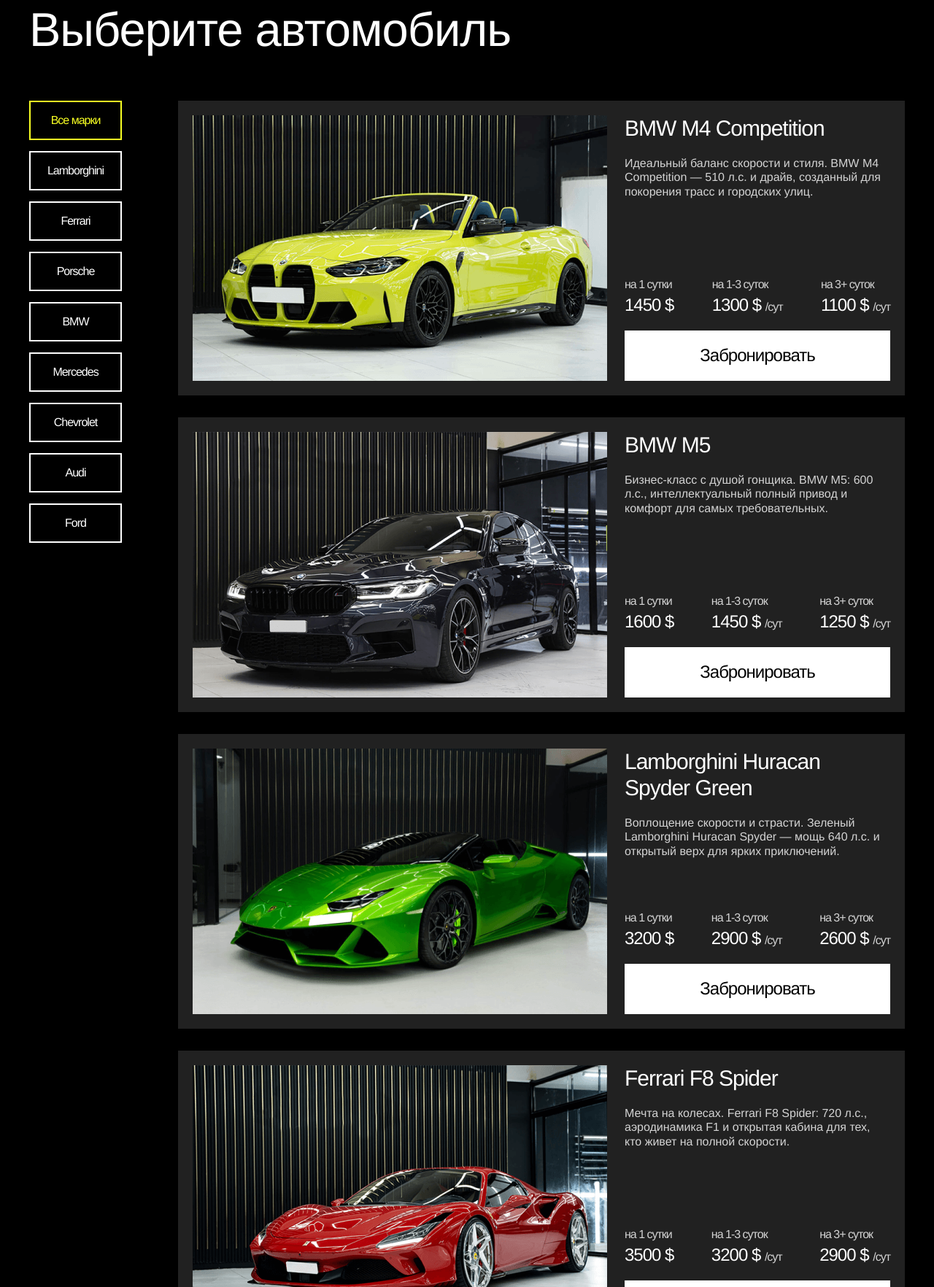
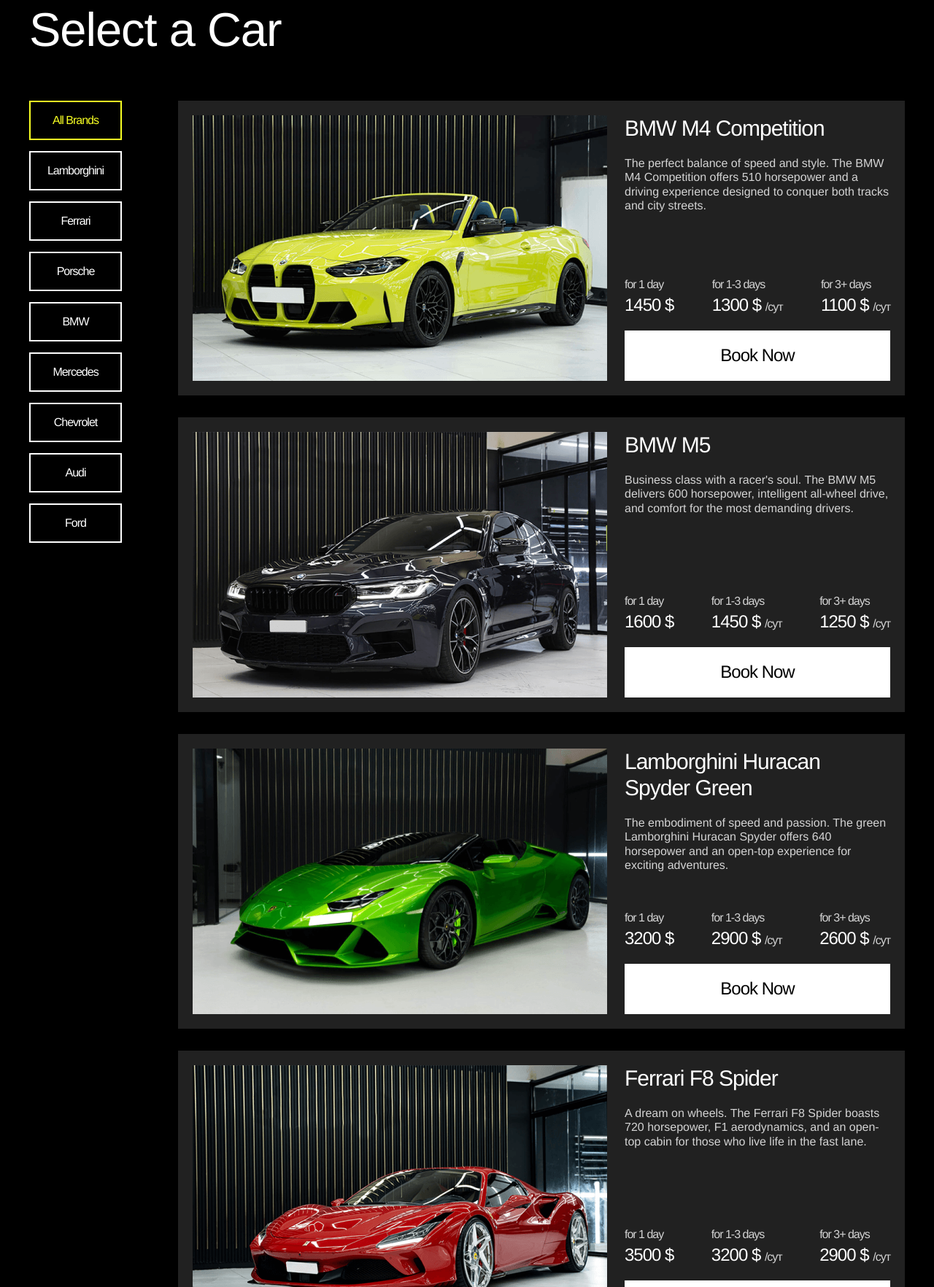
Before and after one commit to parasolya/rent-a-car-js, a website: page index.html in a window 1280 px wide. Shown: the part 1036-2800 px from the top of the page at 73% size. Drawn offline with Linux system fonts and the light colour scheme.

Commit message:
chenged description

```diff
--- a/index.html
+++ b/index.html
@@ -1,7 +1,7 @@
 <!DOCTYPE html>
-<html lang="ru">
+<html lang="en">
   <head>
-    <title>Аренда автомобилей</title>
+    <title>Car Rental</title>
     <meta charset="UTF-8" />
     <meta name="viewport" content="width=device-width" />
 
@@ -17,10 +17,10 @@
           <nav class="menu">
             <ul>
               <li>
-                <a href="#cars" aria-current="page">НАШ автопарк</a>
+                <a href="#cars" aria-current="page">OUR Fleet</a>
               </li>
               <li>
-                <a href="#order" aria-current="page">Забронировать</a>
+                <a href="#order" aria-current="page">Book Now</a>
               </li>
             </ul>
           </nav>
@@ -30,12 +30,13 @@
       <section class="main-content">
         <div class="container">
           <div class="main-info">
-            <h1>Покорите дороги за рулём легендарных автомобилей!</h1>
+            <h1>Conquer the roads behind the wheel of legendary cars!</h1>
             <p>
-              От эксклюзивных спорткаров до гоночных шедевров — выбирайте мечту,
-              садитесь за руль и ощутите мощь премиального авто на полную!
+              From exclusive sports cars to racing masterpieces — choose your
+              dream, get behind the wheel, and feel the full power of a premium
+              car!
             </p>
-            <a href="#cars" class="button">Посмотреть автомобили</a>
+            <a href="#cars" class="button">View Cars</a>
           </div>
           <img src="images/main-car.png" alt="Main car" class="main-image" />
         </div>
@@ -44,11 +45,11 @@
     </main>
     <section class="cars" id="cars">
       <div class="container">
-        <h4>Выберите автомобиль</h4>
+        <h4>Select a Car</h4>
         <div class="cars-content" id="cars-content">
           <aside class="cars-filter">
             <ul>
-              <li class="active">Все марки</li>
+              <li class="active">All Brands</li>
               <li>Lamborghini</li>
               <li>Ferrari</li>
               <li>Porsche</li>
@@ -61,32 +62,31 @@
           </aside>
           <div class="cars-items">
             <article class="car">
-              <img
-                src="images/cars-images/1.png"
-                alt="BMW M4 Competition"
-              />
+              <img src="images/cars-images/1.png" alt="BMW M4 Competition" />
               <div class="car-details">
                 <h4>BMW M4 Competition</h4>
                 <p>
-                  Идеальный баланс скорости и стиля. BMW M4 Competition — 510
-                  л.с. и драйв, созданный для покорения трасс и городских улиц.
+                  The perfect balance of speed and style. The BMW M4 Competition
+                  offers 510 horsepower and a driving experience designed to
+                  conquer both tracks and city streets.
                 </p>
+
                 <div class="car-action">
                   <ul>
                     <li>
-                      <div class="car-period">на 1 сутки</div>
+                      <div class="car-period">for 1 day</div>
                       <div class="car-price">1450 $</div>
                     </li>
                     <li>
-                      <div class="car-period">на 1-3 суток</div>
+                      <div class="car-period">for 1-3 days</div>
                       <div class="car-price">1300 $ <span>/сут</span></div>
                     </li>
                     <li>
-                      <div class="car-period">на 3+ суток</div>
+                      <div class="car-period">for 3+ days</div>
                       <div class="car-price">1100 $ <span>/сут</span></div>
                     </li>
                   </ul>
-                  <a href="#order" class="button white-button">Забронировать</a>
+                  <a href="#order" class="button white-button">Book Now</a>
                 </div>
               </div>
             </article>
@@ -95,26 +95,26 @@
               <div class="car-details">
                 <h4>BMW M5</h4>
                 <p>
-                  Бизнес-класс с душой гонщика. BMW M5: 600 л.с.,
-                  интеллектуальный полный привод и комфорт для самых
-                  требовательных.
+                  Business class with a racer's soul. The BMW M5 delivers 600
+                  horsepower, intelligent all-wheel drive, and comfort for the
+                  most demanding drivers.
                 </p>
                 <div class="car-action">
                   <ul>
                     <li>
-                      <div class="car-period">на 1 сутки</div>
+                      <div class="car-period">for 1 day</div>
                       <div class="car-price">1600 $</div>
                     </li>
                     <li>
-                      <div class="car-period">на 1-3 суток</div>
+                      <div class="car-period">for 1-3 days</div>
                       <div class="car-price">1450 $ <span>/сут</span></div>
                     </li>
                     <li>
-                      <div class="car-period">на 3+ суток</div>
+                      <div class="car-period">for 3+ days</div>
                       <div class="car-price">1250 $ <span>/сут</span></div>
                     </li>
                   </ul>
-                  <a href="#order" class="button white-button">Забронировать</a>
+                  <a href="#order" class="button white-button">Book Now</a>
                 </div>
               </div>
             </article>
@@ -127,55 +127,54 @@
               <div class="car-details">
                 <h4>Lamborghini Huracan Spyder Green</h4>
                 <p>
-                  Воплощение скорости и страсти. Зеленый Lamborghini Huracan
-                  Spyder — мощь 640 л.с. и открытый верх для ярких приключений.
+                  The embodiment of speed and passion. The green Lamborghini
+                  Huracan Spyder offers 640 horsepower and an open-top
+                  experience for exciting adventures.
                 </p>
                 <div class="car-action">
                   <ul>
                     <li>
-                      <div class="car-period">на 1 сутки</div>
+                      <div class="car-period">for 1 day</div>
                       <div class="car-price">3200 $</div>
                     </li>
                     <li>
-                      <div class="car-period">на 1-3 суток</div>
+                      <div class="car-period">for 1-3 days</div>
                       <div class="car-price">2900 $ <span>/сут</span></div>
                     </li>
                     <li>
-                      <div class="car-period">на 3+ суток</div>
+                      <div class="car-period">for 3+ days</div>
                       <div class="car-price">2600 $ <span>/сут</span></div>
                     </li>
                   </ul>
-                  <a href="#order" class="button white-button">Забронировать</a>
+                  <a href="#order" class="button white-button">Book Now</a>
                 </div>
               </div>
             </article>
             <article class="car">
-              <img
-                src="images/cars-images/4.png"
-                alt="Ferrari F8 Spider"
-              />
+              <img src="images/cars-images/4.png" alt="Ferrari F8 Spider" />
               <div class="car-details">
                 <h4>Ferrari F8 Spider</h4>
                 <p>
-                  Мечта на колесах. Ferrari F8 Spider: 720 л.с., аэродинамика F1
-                  и открытая кабина для тех, кто живет на полной скорости.
+                  A dream on wheels. The Ferrari F8 Spider boasts 720
+                  horsepower, F1 aerodynamics, and an open-top cabin for those
+                  who live life in the fast lane.
                 </p>
                 <div class="car-action">
                   <ul>
                     <li>
-                      <div class="car-period">на 1 сутки</div>
+                      <div class="car-period">for 1 day</div>
                       <div class="car-price">3500 $</div>
                     </li>
                     <li>
-                      <div class="car-period">на 1-3 суток</div>
+                      <div class="car-period">for 1-3 days</div>
                       <div class="car-price">3200 $ <span>/сут</span></div>
                     </li>
                     <li>
-                      <div class="car-period">на 3+ суток</div>
+                      <div class="car-period">for 3+ days</div>
                       <div class="car-price">2900 $ <span>/сут</span></div>
                     </li>
                   </ul>
-                  <a href="#order" class="button white-button">Забронировать</a>
+                  <a href="#order" class="button white-button">Book Now</a>
                 </div>
               </div>
             </article>
@@ -187,55 +186,54 @@
               <div class="car-details">
                 <h4>Porsche 911 Targa 4S Yellow</h4>
                 <p>
-                  Элегантная мощь в ярком цвете. Porsche 911 Targa 4S: полный
-                  привод, 450 л.с. и уникальный стиль Targa.
+                  Elegant power in a bright color. The Porsche 911 Targa 4S
+                  features all-wheel drive, 450 horsepower, and the unique Targa
+                  style.
                 </p>
                 <div class="car-action">
                   <ul>
                     <li>
-                      <div class="car-period">на 1 сутки</div>
+                      <div class="car-period">for 1 day</div>
                       <div class="car-price">1800 $</div>
                     </li>
                     <li>
-                      <div class="car-period">на 1-3 суток</div>
+                      <div class="car-period">for 1-3 days</div>
                       <div class="car-price">1650 $ <span>/сут</span></div>
                     </li>
                     <li>
-                      <div class="car-period">на 3+ суток</div>
+                      <div class="car-period">for 3+ days</div>
                       <div class="car-price">1450 $ <span>/сут</span></div>
                     </li>
                   </ul>
-                  <a href="#order" class="button white-button">Забронировать</a>
+                  <a href="#order" class="button white-button">Book Now</a>
                 </div>
               </div>
             </article>
             <article class="car">
-              <img
-                src="images/cars-images/6.png"
-                alt="Mercedes SL 55 AMG"
-              />
+              <img src="images/cars-images/6.png" alt="Mercedes SL 55 AMG" />
               <div class="car-details">
                 <h4>Mercedes SL 55 AMG</h4>
                 <p>
-                  Классика спортивного шика. Mercedes SL 55 AMG: роскошь,
-                  кабриолет и мощь 469 л.с. для незабываемых поездок.
+                  The classic of sporty chic. The Mercedes SL 55 AMG offers
+                  luxury, a convertible design, and 469 horsepower for
+                  unforgettable rides.
                 </p>
                 <div class="car-action">
                   <ul>
                     <li>
-                      <div class="car-period">на 1 сутки</div>
+                      <div class="car-period">for 1 day</div>
                       <div class="car-price">1700 $</div>
                     </li>
                     <li>
-                      <div class="car-period">на 1-3 суток</div>
+                      <div class="car-period">for 1-3 days</div>
                       <div class="car-price">1550 $ <span>/сут</span></div>
                     </li>
                     <li>
-                      <div class="car-period">на 3+ суток</div>
+                      <div class="car-period">for 3+ days</div>
                       <div class="car-price">1350 $ <span>/сут</span></div>
                     </li>
                   </ul>
-                  <a href="#order" class="button white-button">Забронировать</a>
+                  <a href="#order" class="button white-button">Book Now</a>
                 </div>
               </div>
             </article>
@@ -245,25 +243,25 @@
               <div class="car-details">
                 <h4>BMW Z4</h4>
                 <p>
-                  Компактный кабриолет для стильных путешествий. BMW Z4:
-                  идеальный союз маневренности, мощности и элегантного дизайна.
+                  A compact convertible for stylish travels. The BMW Z4 is the
+                  perfect combination of agility, power, and elegant design.
                 </p>
                 <div class="car-action">
                   <ul>
                     <li>
-                      <div class="car-period">на 1 сутки</div>
+                      <div class="car-period">for 1 day</div>
                       <div class="car-price">1200 $</div>
                     </li>
                     <li>
-                      <div class="car-period">на 1-3 суток</div>
+                      <div class="car-period">for 1-3 days</div>
                       <div class="car-price">1100 $ <span>/сут</span></div>
                     </li>
                     <li>
-                      <div class="car-period">на 3+ суток</div>
+                      <div class="car-period">for 3+ days</div>
                       <div class="car-price">950 $ <span>/сут</span></div>
                     </li>
                   </ul>
-                  <a href="#order" class="button white-button">Забронировать</a>
+                  <a href="#order" class="button white-button">Book Now</a>
                 </div>
               </div>
             </article>
@@ -276,25 +274,26 @@
               <div class="car-details">
                 <h4>Mercedes C180 Convertible</h4>
                 <p>
-                  Идеальный выбор для солнечного дня. Mercedes C180 Convertible:
-                  кабриолет для легкого и комфортного вождения.
+                  The perfect choice for a sunny day. The Mercedes C180
+                  Convertible is a drop-top car designed for easy and
+                  comfortable driving.
                 </p>
                 <div class="car-action">
                   <ul>
                     <li>
-                      <div class="car-period">на 1 сутки</div>
+                      <div class="car-period">for 1 day</div>
                       <div class="car-price">1000 $</div>
                     </li>
                     <li>
-                      <div class="car-period">на 1-3 суток</div>
+                      <div class="car-period">for 1-3 days</div>
                       <div class="car-price">900 $ <span>/сут</span></div>
                     </li>
                     <li>
-                      <div class="car-period">на 3+ суток</div>
+                      <div class="car-period">for 3+ days</div>
                       <div class="car-price">800 $ <span>/сут</span></div>
                     </li>
                   </ul>
-                  <a href="#order" class="button white-button">Забронировать</a>
+                  <a href="#order" class="button white-button">Book Now</a>
                 </div>
               </div>
             </article>
@@ -307,55 +306,53 @@
               <div class="car-details">
                 <h4>Chevrolet Corvette Orange</h4>
                 <p>
-                  Яркий, мощный, незабываемый. Chevrolet Corvette в оранжевом
-                  цвете: 495 л.с. и стиль, который говорит сам за себя.
+                  Bright, powerful, unforgettable. The Chevrolet Corvette in
+                  orange delivers 495 horsepower and a style that speaks for
+                  itself.
                 </p>
                 <div class="car-action">
                   <ul>
                     <li>
-                      <div class="car-period">на 1 сутки</div>
+                      <div class="car-period">for 1 day</div>
                       <div class="car-price">1400 $</div>
                     </li>
                     <li>
-                      <div class="car-period">на 1-3 суток</div>
+                      <div class="car-period">for 1-3 days</div>
                       <div class="car-price">1250 $ <span>/сут</span></div>
                     </li>
                     <li>
-                      <div class="car-period">на 3+ суток</div>
+                      <div class="car-period">for 3+ days</div>
                       <div class="car-price">1100 $ <span>/сут</span></div>
                     </li>
                   </ul>
-                  <a href="#order" class="button white-button">Забронировать</a>
+                  <a href="#order" class="button white-button">Book Now</a>
                 </div>
               </div>
             </article>
             <article class="car">
-              <img
-                src="images/cars-images/10.png"
-                alt="Audi R8 Blue"
-              />
+              <img src="images/cars-images/10.png" alt="Audi R8 Blue" />
               <div class="car-details">
                 <h4>Audi R8 Blue</h4>
                 <p>
-                  Суперкар, созданный для влюбленных в скорость. Audi R8 Blue:
-                  полный привод, 570 л.с. и потрясающий дизайн.
+                  A supercar made for speed enthusiasts. The Audi R8 Blue offers
+                  all-wheel drive, 570 horsepower, and a stunning design.
                 </p>
                 <div class="car-action">
                   <ul>
                     <li>
-                      <div class="car-period">на 1 сутки</div>
+                      <div class="car-period">for 1 day</div>
                       <div class="car-price">2000 $</div>
                     </li>
                     <li>
-                      <div class="car-period">на 1-3 суток</div>
+                      <div class="car-period">for 1-3 days</div>
                       <div class="car-price">1850 $ <span>/сут</span></div>
                     </li>
                     <li>
-                      <div class="car-period">на 3+ суток</div>
+                      <div class="car-period">for 3+ days</div>
                       <div class="car-price">1600 $ <span>/сут</span></div>
                     </li>
                   </ul>
-                  <a href="#order" class="button white-button">Забронировать</a>
+                  <a href="#order" class="button white-button">Book Now</a>
                 </div>
               </div>
             </article>
@@ -368,25 +365,26 @@
               <div class="car-details">
                 <h4>Chevrolet Corvette White</h4>
                 <p>
-                  Классическая мощь в изысканном цвете. Chevrolet Corvette
-                  White: мощность, динамика и стиль для настоящих ценителей.
+                  Classic power in an exquisite color. The Chevrolet Corvette
+                  White delivers power, dynamics, and style for true
+                  connoisseurs.
                 </p>
                 <div class="car-action">
                   <ul>
                     <li>
-                      <div class="car-period">на 1 сутки</div>
+                      <div class="car-period">for 1 day</div>
                       <div class="car-price">1350 $</div>
                     </li>
                     <li>
-                      <div class="car-period">на 1-3 суток</div>
+                      <div class="car-period">for 1-3 days</div>
                       <div class="car-price">1200 $ <span>/сут</span></div>
                     </li>
                     <li>
-                      <div class="car-period">на 3+ суток</div>
+                      <div class="car-period">for 3+ days</div>
                       <div class="car-price">1000 $ <span>/сут</span></div>
                     </li>
                   </ul>
-                  <a href="#order" class="button white-button">Забронировать</a>
+                  <a href="#order" class="button white-button">Book Now</a>
                 </div>
               </div>
             </article>
@@ -399,25 +397,26 @@
               <div class="car-details">
                 <h4>Ford Mustang Convertible Black</h4>
                 <p>
-                  Легенда в открытом формате. Ford Mustang Convertible Black:
-                  450 л.с., культовый стиль и свобода под открытым небом.
+                  A legend in an open-top format. The Ford Mustang Convertible
+                  Black offers 450 horsepower, iconic style, and the freedom of
+                  the open road.
                 </p>
                 <div class="car-action">
                   <ul>
                     <li>
-                      <div class="car-period">на 1 сутки</div>
+                      <div class="car-period">for 1 day</div>
                       <div class="car-price">1250 $</div>
                     </li>
                     <li>
-                      <div class="car-period">на 1-3 суток</div>
+                      <div class="car-period">for 1-3 days</div>
                       <div class="car-price">1150 $ <span>/сут</span></div>
                     </li>
                     <li>
-                      <div class="car-period">на 3+ суток</div>
+                      <div class="car-period">for 3+ days</div>
                       <div class="car-price">1000 $ <span>/сут</span></div>
                     </li>
                   </ul>
-                  <a href="#order" class="button white-button">Забронировать</a>
+                  <a href="#order" class="button white-button">Book Now</a>
                 </div>
               </div>
             </article>
@@ -429,16 +428,16 @@
       <div class="container">
         <img src="images/order-car.png" alt="White car" />
         <form>
-          <h3>Забронируйте автомобиль</h3>
+          <h3>Book a Car</h3>
           <p>
-            Заполните контактные данные, и мы перезвоним вам для обсуждения
-            деталей и подтверждения бронирования
+            Fill in your contact details, and we will call you back to discuss
+            the details and confirm your booking.
           </p>
           <div class="order-form">
-            <input type="text" placeholder="Автомобиль" id="car" />
-            <input type="text" placeholder="Ваше имя" id="name" />
-            <input type="text" placeholder="Ваш телефон" id="phone" />
-            <button type="button" class="button">Забронировать</button>
+            <input type="text" placeholder="Car" id="car" />
+            <input type="text" placeholder="Your Name" id="name" />
+            <input type="text" placeholder="Your Phone" id="phone" />
+            <button type="button" class="button">Book Now</button>
           </div>
         </form>
       </div>
@@ -449,7 +448,7 @@
         <div class="logo">
           <img src="images/logo.png" alt="Logo" />
         </div>
-        <p class="rights">все права защищены</p>
+        <p class="rights">All rights reserved.</p>
       </div>
     </footer>
 
```
Also changed, not shown: scripts/script.js (+19 -19 lines).
